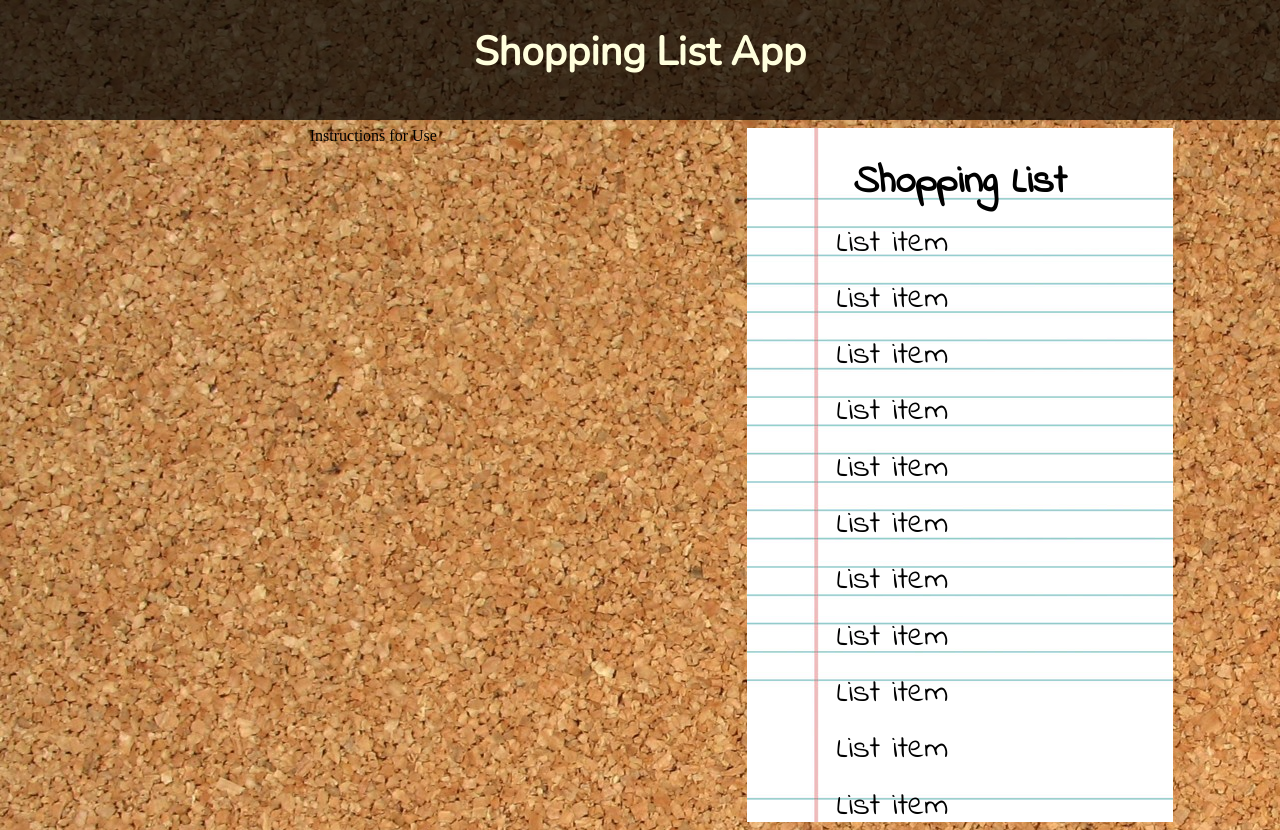
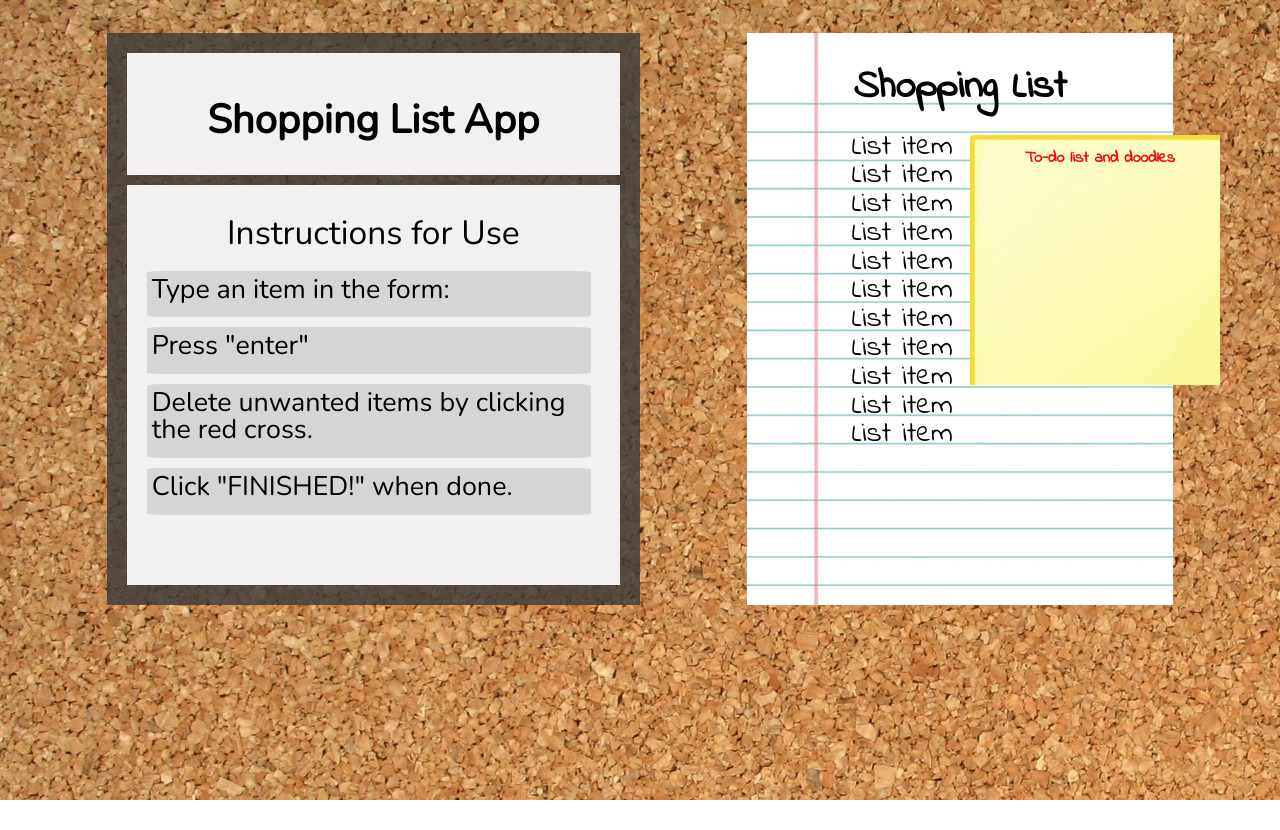
Before and after one commit to bpstein/shopping-list-app, a plain HTML site: page index.html in a window 1280 px wide. After the commit the page ends 800 px from the top, so only its background shows below. Drawn offline with nearby package versions, Linux system fonts and the light colour scheme; a web font is replaced by a local one.

Commit message:
Updated layout and added sticky note

```diff
--- a/css/main.css
+++ b/css/main.css
@@ -1,5 +1,5 @@
 #header {
-	height: 120px;
+	height: 85px;
 	width: 100%;
 	background-color: rgba(0, 0, 0, 0.7);
 	position: relative;
@@ -10,13 +10,20 @@ body {
 	background-image: url('../images/background.jpg');
 }
 
-h1 {
+h1, h2 {
 	text-align: center;
 	font-family: 'Nunito', Helvetica, sans-serif;
+	color: #000;
+	padding: 32px 0 20px 0;
+}
+
+h1 {
 	font-size: 2.5em;
-	color: #FFD;
-	padding: 32px 0 32px 0;
 	font-weight: bold;
+}
+
+h2 {
+	font-size: 1.5em;
 }
 
 #list-header {
@@ -27,19 +34,83 @@ h1 {
 	text-align: center;
 }
 
-ul, li {
+#list {
 	font-family: 'Indie Flower', Helvetica, sans-serif;
 	text-align: left;
-	margin-left: 45px;
+	margin-left: 85px;
 	margin-top: 24.5px;
-	font-size: 1.41em;
+	margin-bottom: 6px;
+	font-size: 1.8em;
+	text-indent: 20px;
+	z-index: 4;
+	display: block;
 }
 
 #instructions-container {
 	text-align: center;
+	margin-top: 25px;
+	margin-bottom: 50px;
+	background-color: rgba(58, 58, 58, 0.8);
+	border-radius: 0%;
+}
+
+#heading-section {
+	padding: 15px;
+	margin: 20px 20px 10px 20px;
+	background-color:#F2F0F0;
+}
+#instructions-section {
+	font-family: 'Nunito', Helvetica, sans-serif;
+	font-size: 1.5em;
+	padding: 0px;
+	font-size: 1.4em;
+	margin: 0 20px 20px 20px;
+	background-color:#F2F0F0;
+	height: 400px;
+	z-index: -2;
+}
+
+#instructions li {
+	text-align: left;
+	list-style: inherit;
+	font-family: 'Nunito', Helvetica, sans-serif;
+	font-size: 1.2em;
+	margin-left: 20px;
+	max-width: 434px;
+	margin-bottom: 10px;
+	padding: 5px 5px 15px 5px;
+	background-color: #D6D4D4;
+	border-radius: 3%;
+	z-index: -3;
 }
 
 #list-container {
 	text-align: center;
+	margin-top: 25px;
+	margin-bottom: 50px;
 	background-image: url('../images/list.jpg');
+	z-index: 4;
+	display: block;
 }
+
+#postit {
+	background-image: url('../images/postit.jpg');
+	display: block;
+	right: 0;
+	margin-top: -520px;
+	margin-left: 970px;
+	height: 250px;
+	width: 250px;
+	z-index: 5;
+	position: relative;
+
+}
+
+.scribble {
+	font-family: 'Crafty Girls','Indie Flower', sans-serif;
+	color: #F50707;
+	font-weight: bold;
+	text-align: center;
+	padding-left: 10px;
+	padding-top: 15px;
+}
--- a/index.html
+++ b/index.html
@@ -6,26 +6,36 @@
 	<link rel="stylesheet" href="css/reset.css">
 	<link rel="stylesheet" href="css/layout.css">
 	<link rel="stylesheet" href="css/main.css">
-	<link href='http://fonts.googleapis.com/css?family=Indie+Flower|Nunito' rel='stylesheet' type='text/css'>	<script src="http://code.jquery.com/jquery.min.js"></script>
+	<link href='http://fonts.googleapis.com/css?family=Indie+Flower|Nunito|Crafty+Girls' rel='stylesheet' type='text/css'>	<script src="http://code.jquery.com/jquery.min.js"></script>
 	<script src="js/app.js"></script>
 </head>
 <body>
-
-	<div class="col-span-12" id="header">
-		<h1>Shopping List App</h1>
-	</div>
 
 	<div id="container" class="row">
 		<div class="col-span-12"></div>
 		<div class="col-span-1"></div>
 		<div id="instructions-container" class="col-span-5">
+			<div id="heading-section">
+				<h1>Shopping List App</h1>
+			</div>
+			<div id="instructions-section">
 				<h2>Instructions for Use</h2>
-			<div id="pin">
+					<div id="instructions">
+						<ol>
+							<li>Type an item in the form:</li>
+							<li>Press "enter"</li>
+							<li>Delete unwanted items by clicking the red cross.</li>
+							<li>Click "FINISHED!" when done.</li>
+						</ol>
 					</div>
+			</div>
+
+
 		</div>
 		<div class="col-span-1"></div>
 			<div id="list-container" class="col-span-4">
-			<h2 id="list-header">Shopping List</h2>
+				<h3 id="list-header">Shopping List</h3>
+					<div id="list">
 						<ul>
 							<li>List item</li>
 							<li>List item</li>
@@ -38,11 +48,16 @@
 							<li>List item</li>
 							<li>List item</li>
 							<li>List item</li>
-
 						</ul>
-
+					</div>
 			</div>
 		<div class="col-span-1"></div>
 	</div>
+
+	<div id="postit">
+		<div class="scribble">
+			<p id="scribble-text">To-do list and doodles</p>
+		</div>
+	</div>
 </body>
 </html>
```
Also changed, not shown: images/postit.jpg (added). Lines whose indentation alone changed are shown as unchanged.
